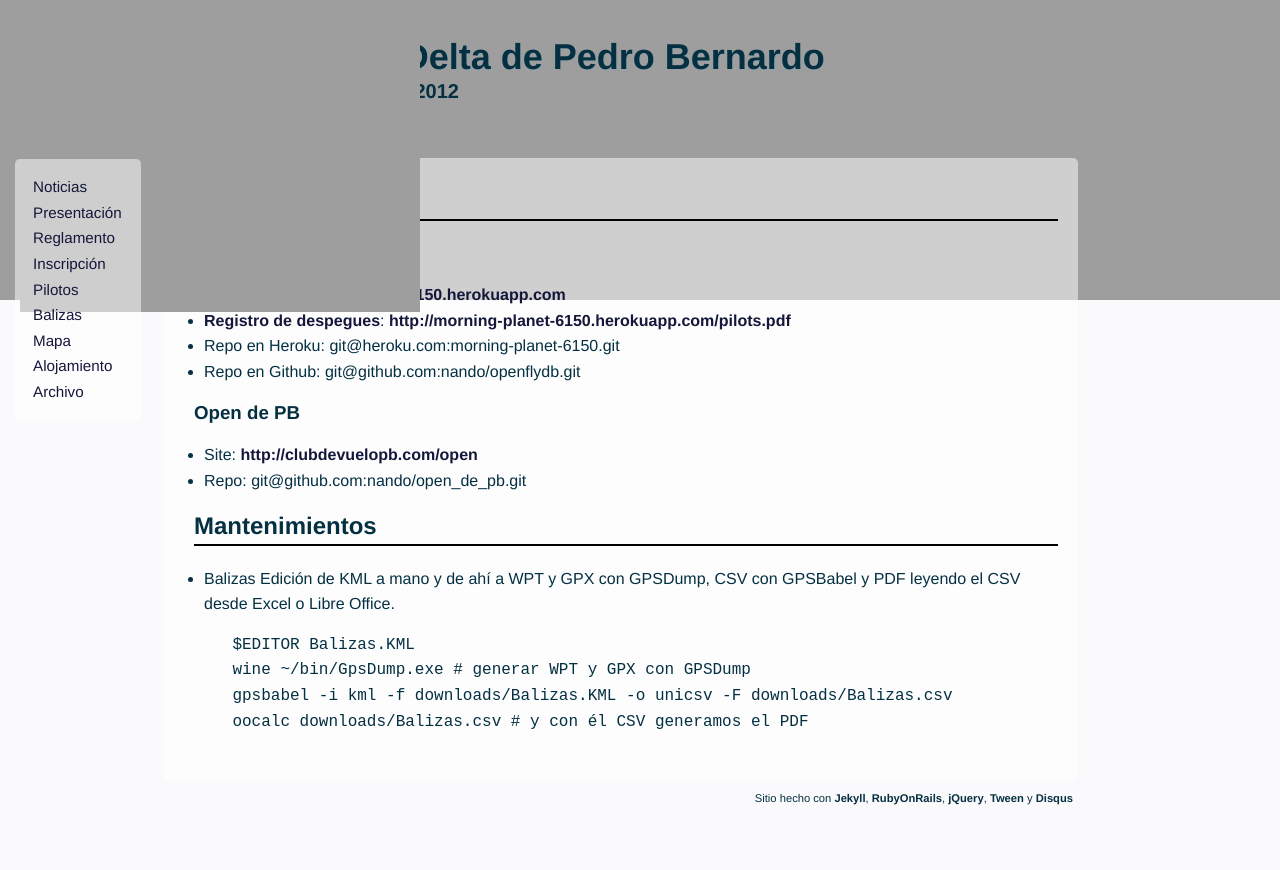
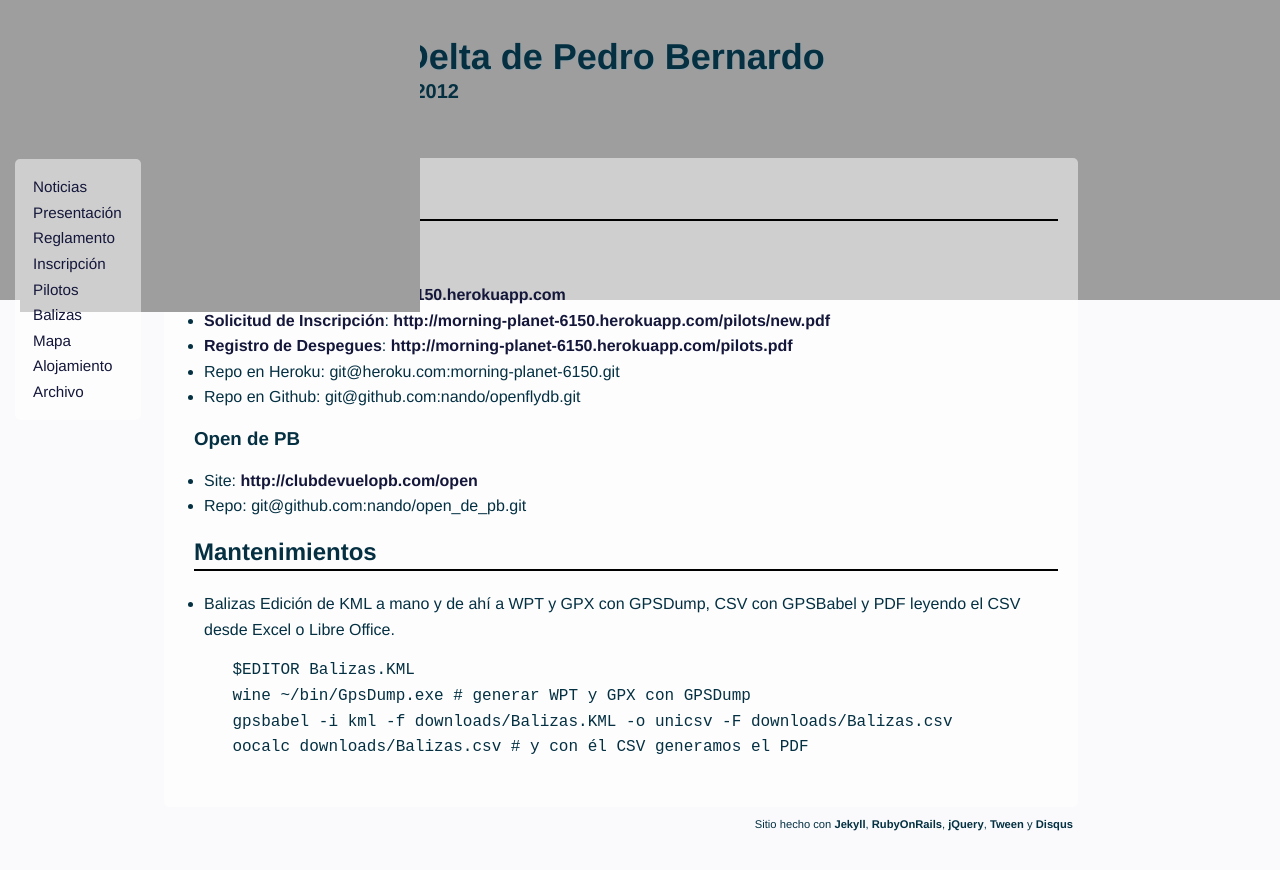
Before and after one commit to nando/openfly, a Jekyll site: the page built from recursos.md, in a window 1280 px wide. Shown: the top 870 px of the page. Built offline with Jekyll 4.4.1, drawn with Linux system fonts in a browser that asks for light colours.

Commit message:
enlace a solicitud de inscripción en blanco

```diff
--- a/recursos.md
+++ b/recursos.md
@@ -9,8 +9,8 @@ title: Recursos
 ### Openflydb
 
 * Site: [http://morning-planet-6150.herokuapp.com](http://morning-planet-6150.herokuapp.com)
-* [Registro de despegues](http://morning-planet-6150.herokuapp.com/pilots.pdf):
-[http://morning-planet-6150.herokuapp.com/pilots.pdf](http://morning-planet-6150.herokuapp.com/pilots.pdf)
+* [Solicitud de Inscripción](http://morning-planet-6150.herokuapp.com/pilots/new.pdf): [http://morning-planet-6150.herokuapp.com/pilots/new.pdf](http://morning-planet-6150.herokuapp.com/pilots/new.pdf)
+* [Registro de Despegues](http://morning-planet-6150.herokuapp.com/pilots.pdf): [http://morning-planet-6150.herokuapp.com/pilots.pdf](http://morning-planet-6150.herokuapp.com/pilots.pdf)
 * Repo en Heroku: git@heroku.com:morning-planet-6150.git
 * Repo en Github: git@github.com:nando/openflydb.git
 
```
